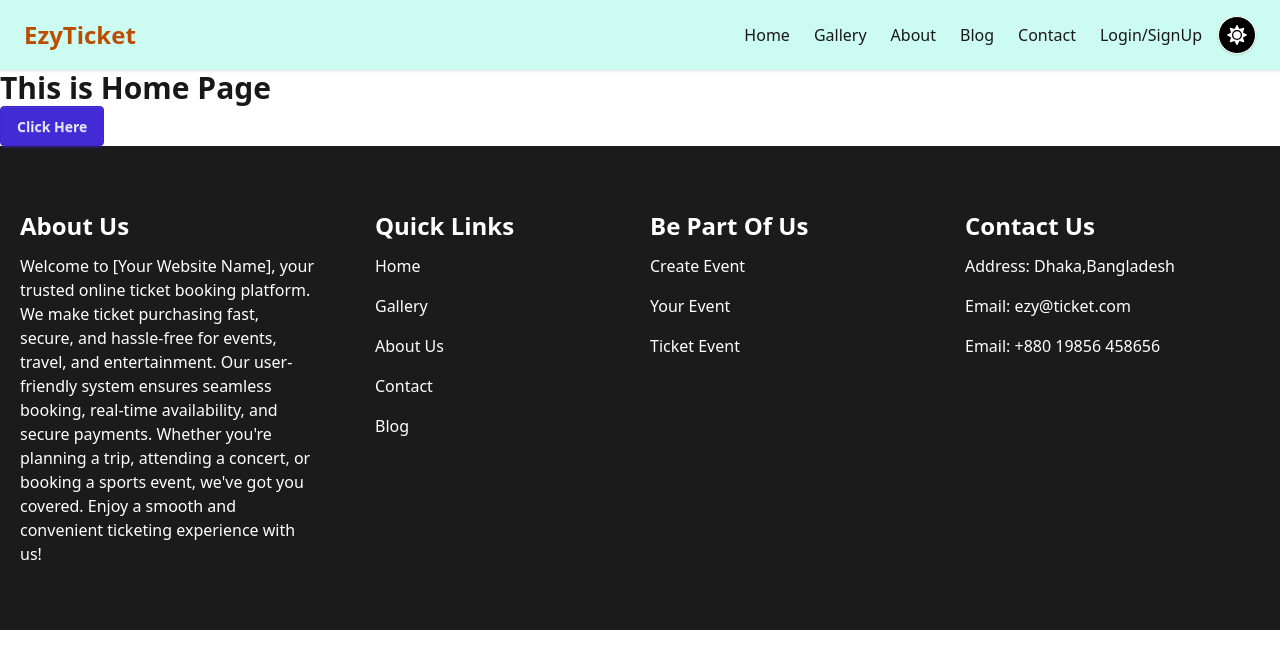
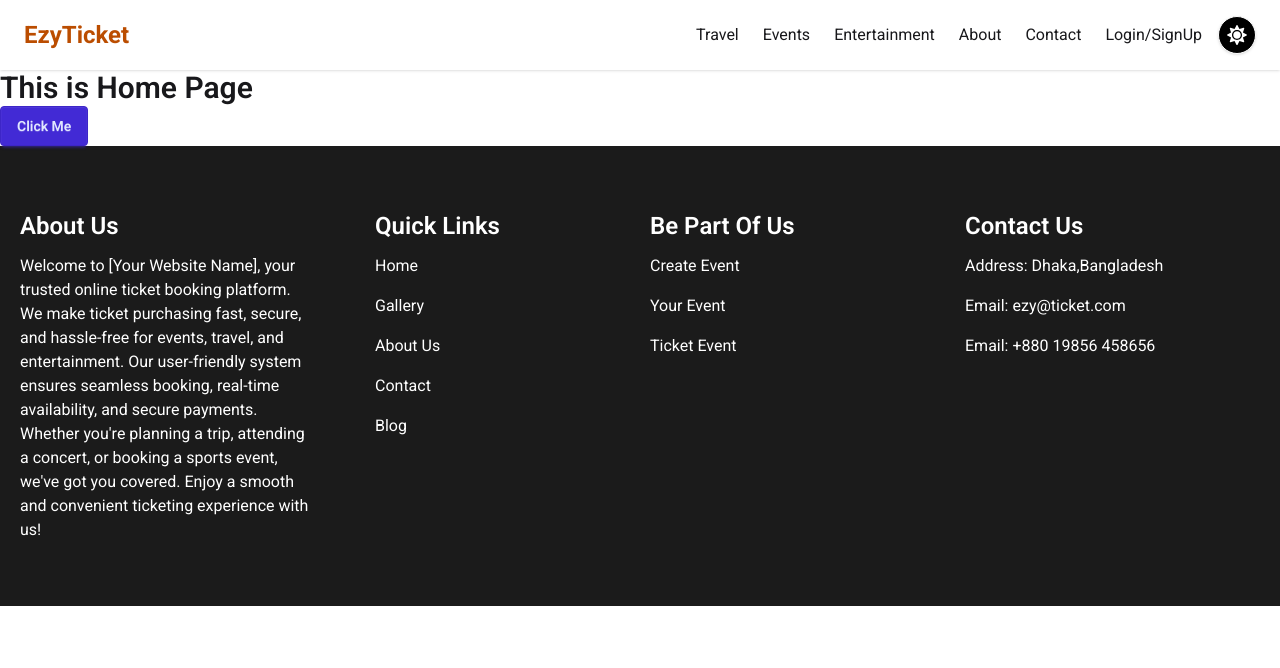
Before and after one commit to mazharul90007/ezyTicket-client, a React (Vite) app: page / in a window 1280 px wide. Shown: the top 668 px of the page. Built offline with nearby package versions, Linux system fonts and the light colour scheme.

Commit message:
Font family roboto added, navbar updated and Events page added by sourabh

```diff
--- a/src/Layout/MainLayout.jsx
+++ b/src/Layout/MainLayout.jsx
@@ -5,7 +5,7 @@ import Footer from "../Shared/Footer/Footer";
 
 const MainLayout = () => {
     return (
-        <div>
+        <div className="font-roboto">
             <Navbar></Navbar>
             <Outlet></Outlet>
             {/* footer */}
--- /dev/null
+++ b/src/Pages/Events/Events.jsx
@@ -0,0 +1,10 @@
+
+const Events = () => {
+    return (
+        <div>
+            <h2>This is Event Page</h2>
+        </div>
+    );
+};
+
+export default Events;
--- a/src/Pages/Home/Home.jsx
+++ b/src/Pages/Home/Home.jsx
@@ -2,7 +2,7 @@ const Home = () => {
   return (
     <div>
       <h2 className="text-3xl font-semibold">This is Home Page</h2>
-      <button className="btn btn-primary">Click Here</button>
+      <button className="btn btn-primary">Click Me</button>
     </div>
   );
 };
--- a/src/Routes/Route.jsx
+++ b/src/Routes/Route.jsx
@@ -5,6 +5,7 @@ import {
 import MainLayout from "../Layout/MainLayout";
 import Home from "../Pages/Home/Home";
 import About from "../Pages/About/About";
+import Events from "../Pages/Events/Events";
 
 const Route = createBrowserRouter([
     {
@@ -19,6 +20,10 @@ const Route = createBrowserRouter([
                 path: '/about',
                 element: <About/>
             },
+            {
+                path: '/events',
+                element: <Events></Events>
+            }
         ]
     }
 ])
--- a/src/Shared/Navbar/Navbar.jsx
+++ b/src/Shared/Navbar/Navbar.jsx
@@ -11,17 +11,17 @@ const Navbar = () => {
 
     const links =
         <>
-            <Link to="/" className="flex items-center gap-2 hover:text-primary">
-                Home
+            <Link to="/travel" className="flex items-center gap-2 hover:text-primary">
+                Travel
             </Link>
-            <Link to="/gallery" className="flex items-center gap-2 hover:text-primary">
-                Gallery
+            <Link to="/events" className="flex items-center gap-2 hover:text-primary">
+                Events
+            </Link>
+            <Link to="/entertainment" className="flex items-center gap-2 hover:text-primary">
+                Entertainment
             </Link>
             <Link to="/about" className="flex items-center gap-2 hover:text-primary">
                 About
-            </Link>
-            <Link to="/blog" className="flex items-center gap-2 hover:text-primary">
-                Blog
             </Link>
             <Link to="/contact" className="flex items-center gap-2 hover:text-primary">
                 Contact
@@ -33,7 +33,7 @@ const Navbar = () => {
 
 
     return (
-        <nav className="navbar bg-teal-100 shadow px-6 py-4">
+        <nav className="navbar shadow px-6 py-4">
             {/* Left Side: Logo */}
             <div className="flex-1">
                 <Link to="/" className="text-2xl font-bold text-amber-700 flex items-center gap-2">
--- a/src/index.css
+++ b/src/index.css
@@ -1,2 +1,9 @@
+@import url('https://fonts.googleapis.com/css2?family=Roboto:ital,wght@0,100..900;1,100..900&display=swap');
+
 @import "tailwindcss";
 @plugin "daisyui";
+
+
+@theme {
+    --font-roboto: "roboto", "sans-serif";
+}
```
